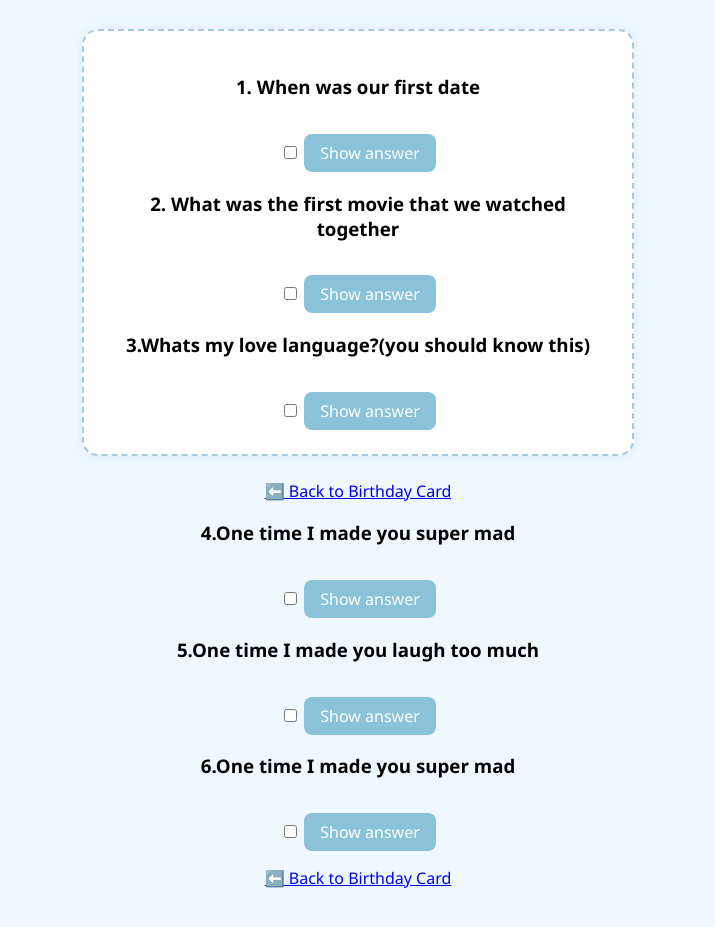
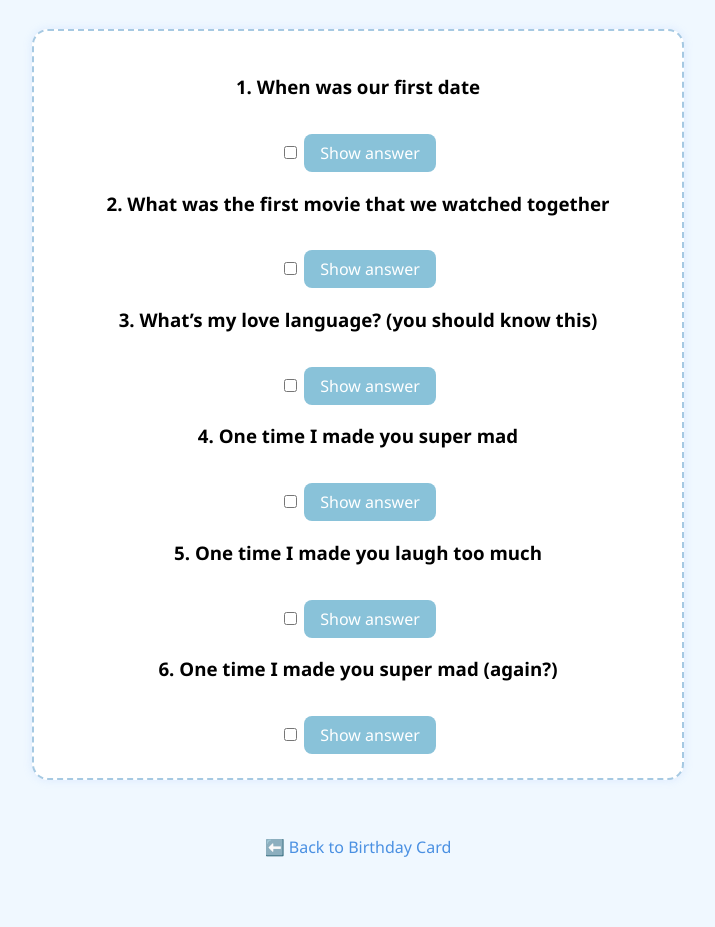
Before and after one commit to Chandhini03/birthday, a plain HTML site: page quiz.html in a window 1280 px wide. Shown: the part 99-1026 px from the top of the page, without its empty margins (282-997 px from the left). After the commit the page ends 1005 px from the top, so only its background shows below. Drawn offline with Linux system fonts and the light colour scheme.

Commit message:
Initial commit

```diff
--- a/quiz.html
+++ b/quiz.html
@@ -3,26 +3,27 @@
 <head>
   <title>How Well Do You Know Us?</title>
   <style>
-    body{
-      margin:0;
-      padding:2rem;
-      background:#f0f8ff;
-      font-family:"Segoe UI",sans-serif;
-      text-align:center;
-    }
-    h1{
-      color:#4a90e2;
-      margin-bottom:2rem;
+    body {
+      margin: 0;
+      padding: 2rem;
+      background: #f0f8ff;
+      font-family: "Segoe UI", sans-serif;
+      text-align: center;
     }
 
-    .q-box{
-      background:#ffffff;
-      border:2px dashed #a6c9e2;
-      border-radius:16px;
-      padding:1.5rem;
-      margin:1.5rem auto;
-      max-width:500px;
-      box-shadow:0 0 10px rgba(138,180,248,0.20);
+    h1 {
+      color: #4a90e2;
+      margin-bottom: 2rem;
+    }
+
+    .q-box {
+      background: #ffffff;
+      border: 2px dashed #a6c9e2;
+      border-radius: 16px;
+      padding: 1.5rem;
+      margin: 1.5rem auto;
+      max-width: 600px;
+      box-shadow: 0 0 10px rgba(138, 180, 248, 0.2);
     }
 
     .answer {
@@ -33,70 +34,74 @@
       display: block;
     }
 
-    label{
-      display:inline-block;
-      margin-top:16px;          /*1rem = 16px*/
-      padding:0.5rem 1rem;
-      background:#89c2d9;
-      color:#fff;
-      border-radius:8px;
-      cursor:pointer;
-      transition:background 1s, transform 0.2s ;
-
+    label {
+      display: inline-block;
+      margin-top: 16px;
+      padding: 0.5rem 1rem;
+      background: #89c2d9;
+      color: #fff;
+      border-radius: 8px;
+      cursor: pointer;
+      transition: background 1s, transform 0.2s;
     }
 
-    label:hover{
-        background:#4a90e2;
-        transform: scale(1.05);
+    label:hover {
+      background: #4a90e2;
+      transform: scale(1.05);
+    }
+
+    a {
+      display: inline-block;
+      margin-top: 2rem;
+      text-decoration: none;
+      color: #4a90e2;
+    }
+
+    a:hover {
+      text-decoration: underline;
+      color: #e6739f;
     }
   </style>
 </head>
 <body>
 
-<h1>🧩 How well do you know us?</h1>
+  <h1>🧩 How well do you know us?</h1>
 
- <div class="q-box">
-<h3>1. When was our first date</h3>
-<input type="checkbox">
-<label>Show answer</label>
-<div class="answer">13th december at around 10am ☕️</div>
+  <div class="q-box">
 
+    <h3>1. When was our first date</h3>
+    <input type="checkbox" id="q1">
+    <label for="q1">Show answer</label>
+    <div class="answer">13th December at around 10am ☕️</div>
 
-<h3>2. What was the first movie that we watched together</h3>
-<input type="checkbox">
-<label>Show answer</label>
-<div class="answer">500 days of summer</div>
+    <h3>2. What was the first movie that we watched together</h3>
+    <input type="checkbox" id="q2">
+    <label for="q2">Show answer</label>
+    <div class="answer">500 Days of Summer</div>
 
+    <h3>3. What’s my love language? (you should know this)</h3>
+    <input type="checkbox" id="q3">
+    <label for="q3">Show answer</label>
+    <div class="answer">Quality time</div>
 
-<h3>3.Whats my love language?(you should know this)</h3>
-<input type="checkbox">
-<label>Show answer</label>
-<div class="answer">quality time</div>
-</div>
-<p><a href="main.html">⬅️ Back to Birthday Card</a></p>
+    <h3>4. One time I made you super mad</h3>
+    <input type="checkbox" id="q4">
+    <label for="q4">Show answer</label>
+    <div class="answer">You shouldn’t be answering this — I never make you mad 😇</div>
 
-<h3>4.One time I made you super mad</h3>
-<input type="checkbox">
-<label>Show answer</label>
-<div class="answer">you shouldnt be answering this I never make you mad</div>
-</div>
-<p>
+    <h3>5. One time I made you laugh too much</h3>
+    <input type="checkbox" id="q5">
+    <label for="q5">Show answer</label>
+    <div class="answer">IK it’s everyday 😂</div>
 
-<h3>5.One time I made you laugh too much</h3>
-<input type="checkbox">
-<label>Show answer</label>
-<div class="answer">IK its everyday</div>
-</div>
-<p>
+    <h3>6. One time I made you super mad (again?)</h3>
+    <input type="checkbox" id="q6">
+    <label for="q6">Show answer</label>
+    <div class="answer">Still nope! Never mad 😁</div>
 
-<h3>6.One time I made you super mad</h3>
-<input type="checkbox">
-<label>Show answer</label>
-<div class="answer">you shouldnt be answering this I never make you mad</div>
-</div>
-<p>
+  </div>
 
-  <a href="main.html">⬅️ Back to Birthday Card</a></p>
+  <p><a href="index.html">⬅️ Back to Birthday Card</a></p>
 
 </body>
 </html>
```
Also changed, not shown: playlist.html (+1 -1 lines), wall.html (+1 -1 lines).
